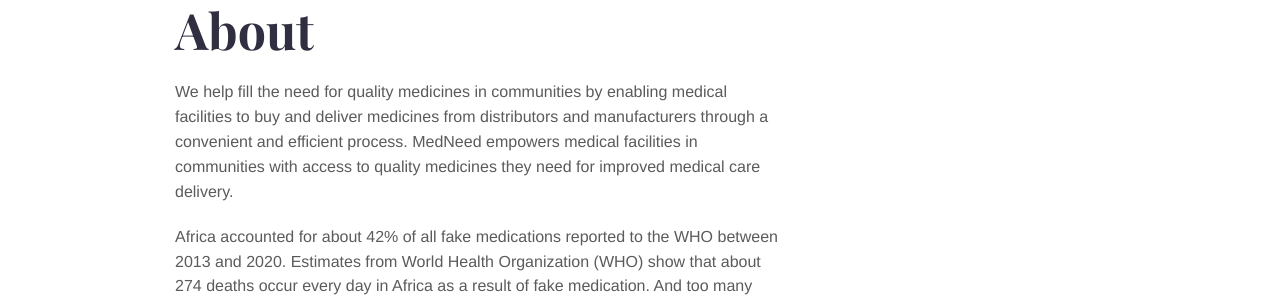
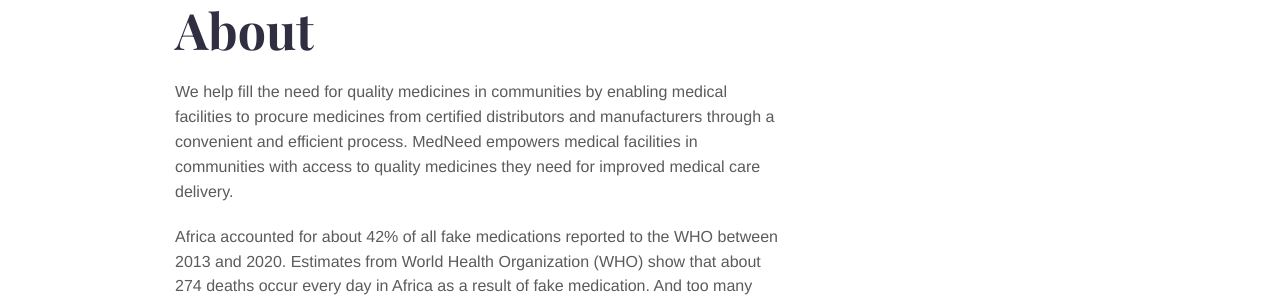
Before and after one commit to Iraneus/betamedneed, a Jekyll site: the page built from about.md, in a window 1280 px wide. Shown: the part 162-462 px from the top of the page. Built offline with Jekyll 4.4.1, drawn with Linux system fonts in a browser that asks for light colours.

Commit message:
commit after major grammar editing

```diff
--- a/_config.yml
+++ b/_config.yml
@@ -1,4 +1,4 @@
-baseurl: /
+baseurl: '/'
 permalink: pretty
 title: 'MedNeed'
 
--- a/about.md
+++ b/about.md
@@ -5,7 +5,7 @@
 bodyClass: page-about
 ---
 
-We help fill the need for quality medicines in communities by enabling medical facilities to buy and deliver medicines from distributors and manufacturers through a convenient and efficient process. MedNeed empowers medical facilities in communities with access to quality medicines they need for improved medical care delivery.
+We help fill the need for quality medicines in communities by enabling medical facilities to procure medicines from certified distributors and manufacturers through a convenient and efficient process. MedNeed empowers medical facilities in communities with access to quality medicines they need for improved medical care delivery.
 
 Africa accounted for about 42% of all fake medications reported to the WHO between 2013 and 2020. Estimates from World Health Organization (WHO) show that about 274 deaths occur every day in Africa as a result of fake medication. And too many medical facilities experience significant difficulties getting some of the medicines they need when they need them.
 
```
